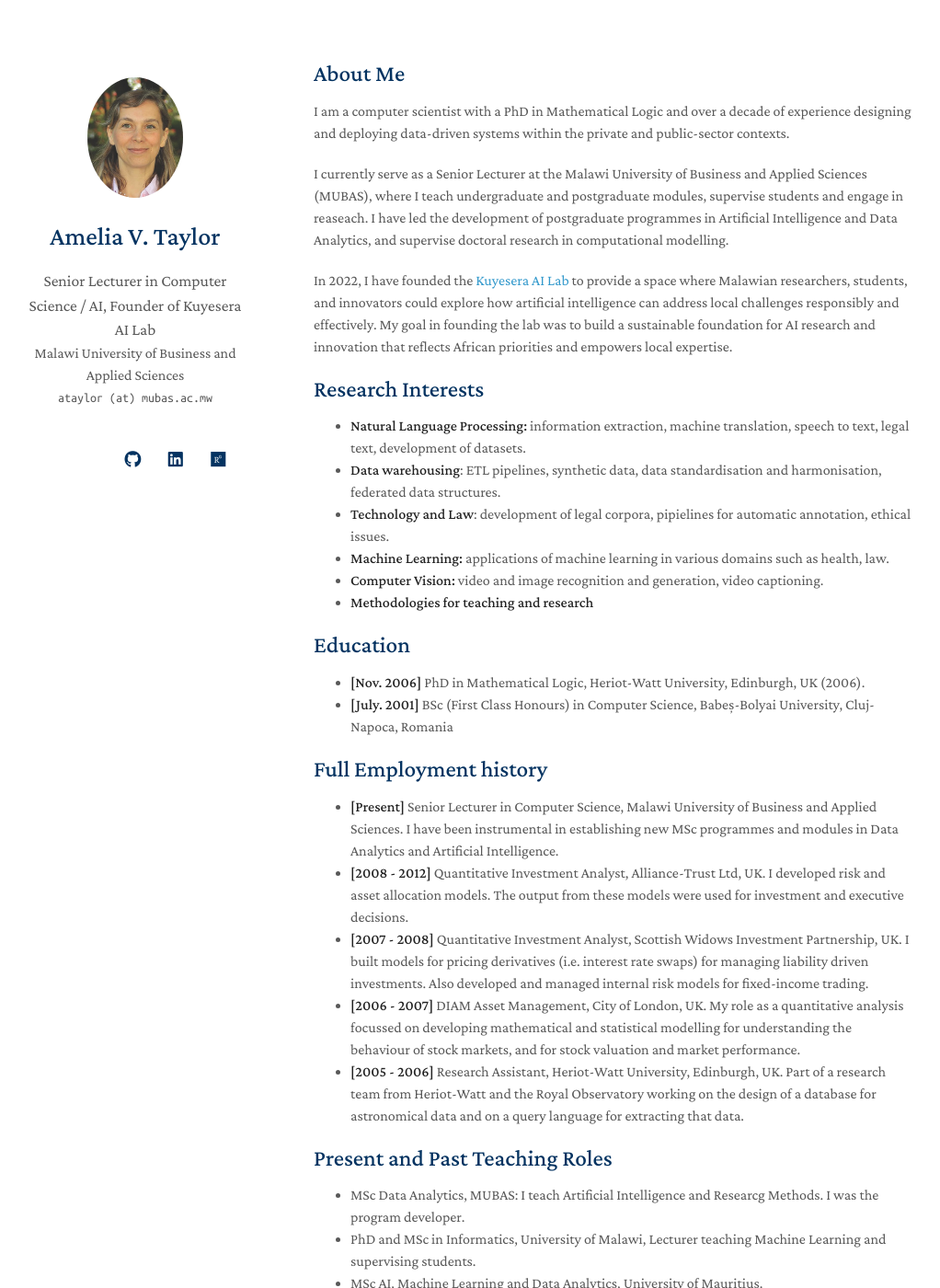
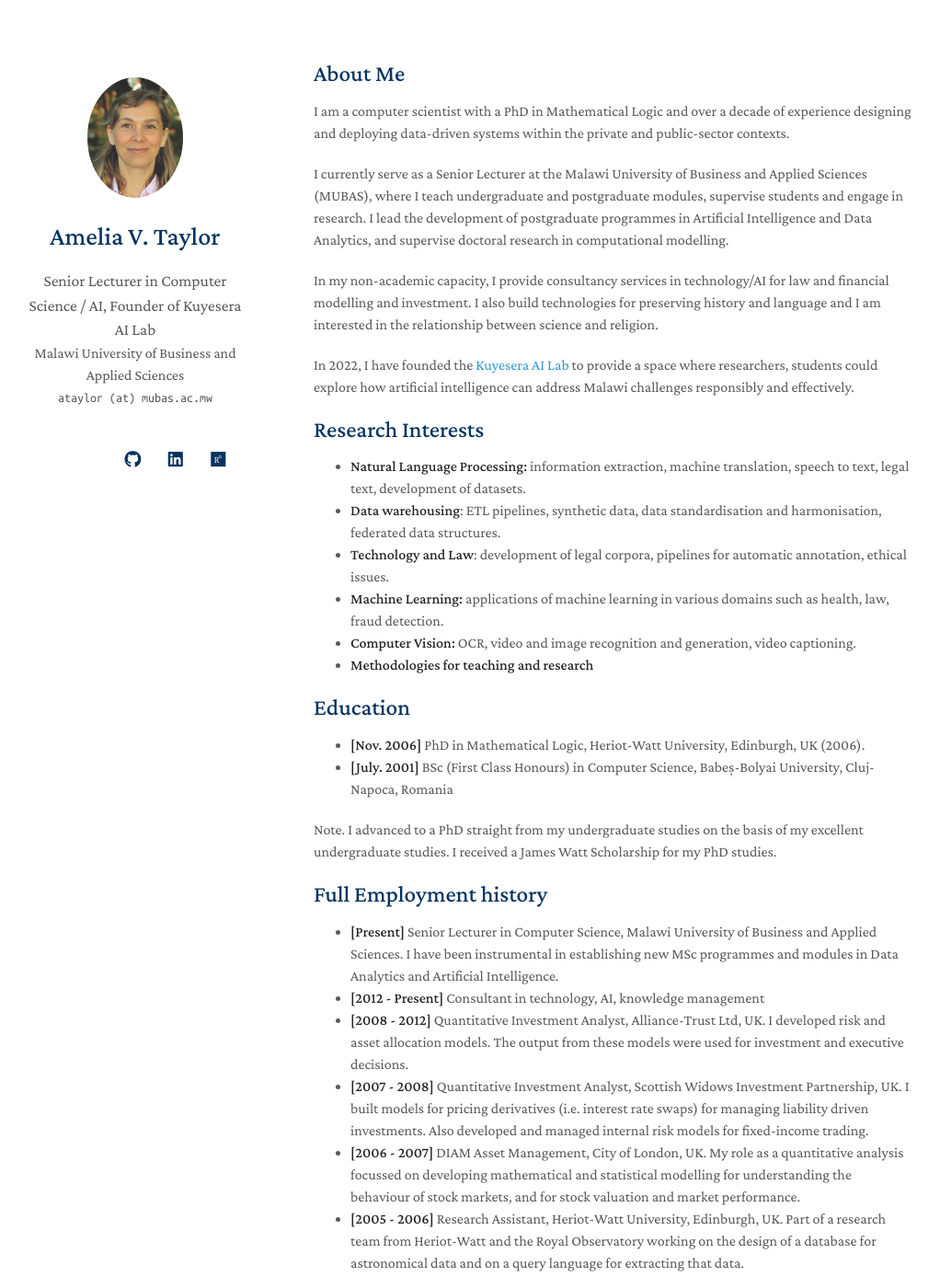
Before and after one commit to avtaylor/ameliataylor.github.io, a Jekyll site: the page built from index.md, in a window 1280 px wide and 1400 px high. Shown: the whole window at 92% size, without its empty margins (129-1151 px from the left). Built offline with Jekyll 4.4.1, drawn with Linux system fonts in a browser that asks for light colours; a style sheet for code colours, icons or effects is not loaded; our own code applies the rules of GitHub Pages for plain Markdown files; some of the changed text lies outside the part shown.

Commit message:
Update index.md
Fixed typos, added students under supervision.

```diff
--- a/index.md
+++ b/index.md
@@ -6,17 +6,19 @@
 
 I am a computer scientist with a PhD in Mathematical Logic and over a decade of experience designing and deploying data-driven systems within the private and public-sector contexts.
 
-I currently serve as a Senior Lecturer at the Malawi University of Business and Applied Sciences (MUBAS), where I teach undergraduate and postgraduate modules, supervise students and engage in reaseach. I have led the development of postgraduate programmes in Artificial Intelligence and Data Analytics, and supervise doctoral research in computational modelling.
+I currently serve as a Senior Lecturer at the Malawi University of Business and Applied Sciences (MUBAS), where I teach undergraduate and postgraduate modules, supervise students and engage in research. I lead the development of postgraduate programmes in Artificial Intelligence and Data Analytics, and supervise doctoral research in computational modelling.
 
-In 2022, I have founded the <a href="https://kailab.tech" target="_blank">Kuyesera AI Lab</a> to provide a space where Malawian researchers, students, and innovators could explore how artificial intelligence can address local challenges responsibly and effectively. My goal in founding the lab was to build a sustainable foundation for AI research and innovation that reflects African priorities and empowers local expertise.
+In my non-academic capacity, I provide consultancy services in technology/AI for law and financial modelling and investment. I also build technologies for preserving history and language and I am interested in the relationship between science and religion.
+
+In 2022, I have founded the <a href="https://kailab.tech" target="_blank">Kuyesera AI Lab</a> to provide a space where researchers, students could explore how artificial intelligence can address Malawi challenges responsibly and effectively.
 
 ## Research Interests
 
 - **Natural Language Processing:** information extraction, machine translation, speech to text, legal text, development of datasets.
 - **Data warehousing**: ETL pipelines, synthetic data, data standardisation and harmonisation, federated data structures.
-- **Technology and Law**: development of legal corpora, pipielines for automatic annotation, ethical issues.
-- **Machine Learning:** applications of machine learning in various domains such as health, law.
-- **Computer Vision:** video and image recognition and generation, video captioning.
+- **Technology and Law**: development of legal corpora, pipelines for automatic annotation, ethical issues.
+- **Machine Learning:** applications of machine learning in various domains such as health, law, fraud detection.
+- **Computer Vision:** OCR, video and image recognition and generation, video captioning.
 - **Methodologies for teaching and research**
 
 ## Education
@@ -24,23 +26,36 @@
 - **[Nov. 2006]** PhD in Mathematical Logic, Heriot-Watt University, Edinburgh, UK (2006).
 - **[July. 2001]** BSc (First Class Honours) in Computer Science, Babeș-Bolyai University, Cluj-Napoca, Romania
 
+Note. I advanced to a PhD straight from my undergraduate studies on the basis of my excellent undergraduate studies. I received a James Watt Scholarship for my PhD studies.
+
 ## Full Employment history
 
 - **[Present]** Senior Lecturer in Computer Science, Malawi University of Business and Applied Sciences. I have been instrumental in establishing new MSc programmes and modules in Data Analytics and Artificial Intelligence.
+- **[2012 - Present]** Consultant in technology, AI, knowledge management
 - **[2008 - 2012]** Quantitative Investment Analyst, Alliance-Trust Ltd, UK. I developed risk and asset allocation models. The output from these models were used for investment and executive decisions.
 - **[2007 - 2008]** Quantitative Investment Analyst, Scottish Widows Investment Partnership, UK. I built models for pricing derivatives (i.e. interest rate swaps) for managing liability driven investments. Also developed and managed internal risk models for fixed-income trading.
 - **[2006 - 2007]** DIAM Asset Management, City of London, UK. My role as a quantitative analysis focussed on developing mathematical and statistical modelling for understanding the behaviour of stock markets, and for stock valuation and market performance.
 - **[2005 - 2006]** Research Assistant, Heriot-Watt University, Edinburgh, UK. Part of a research team from Heriot-Watt and the Royal Observatory working on the design of a database for astronomical data and on a query language for extracting that data.
 
 ## Present and Past Teaching Roles
-- MSc Data Analytics, MUBAS: I teach Artificial Intelligence and Researcg Methods. I was the program developer.
-- PhD and MSc in Informatics, University of Malawi, Lecturer teaching Machine Learning and supervising students.
+- MSc Data Analytics, MUBAS: teaching Artificial Intelligence, Forecasting and Data Analytics and Research Methods. I was the program developer.
+- PhD and MSc in Informatics, University of Malawi, Lecturer teaching Machine Learning and Big Data.
 - MSc AI, Machine Learning and Data Analytics, University of Mauritius.
-- MSc in Bioinformatics, KuHES and Malawi University of Science and Technology: teaching data structures.
+- MSc in Bioinformatics, KuHES and Malawi University of Science and Technology: teaching algorithms and data science modules.
+
+## Selected PhD, MSc and BSc students under supervision
+- Ruth Vellemu, PhD Topic (Predictive modelling for under 5 HIV Care Cascade)
+- Emmanual Mkambankhani, PhD (Speech to text technology for the health domain)
+- Emmanuel Ngalande, PhD Topic (Deep Learning techniques for assessing armyworm infestation using drone imagery)
+- Jacob Mtitimila, MPhil Topic: (ML-driven personalisation of alarm thresholds for paediatric care)
+- Horace	Kwengwere, MSc (Water quality GIS advisory system)
+- Khumbo Moyo, MSc (Expansion of urban green areas using ML)
+- Mtende Kuyokwa BSc (Development of an Explainable AI model for AI assisted TB-detection from X-ray images)
+
 
 ## Events and Grants (in order or relevance)
 - **2022 – 2024** Principal Investigator for MUBAS, INSPIRE Network: Building a data science platform, UNS130629, a Welcome Trust funded project
-- **2023** Winner (one of almost 50 winning projects) of a Global Challenges Grant for Catalyzing Equitable Artificial Intelligence (AI) Use funded by the Bill and Melinda Gates Foundation
+- **2023** Winner (one of almost 50 winning projects) of a Global Challenges Grant for Catalysing Equitable Artificial Intelligence (AI) Use funded by the Bill and Melinda Gates Foundation
 - **2021-2022** Principal Investigator at MUBAS in a consortium led by APHRC, COVID-19 Global South AI and Data Innovation Grant, IDRC, Project ID, 109622
 - **2020** Language Coordinator Chichewa, in a Lacuna funded project, MasakhaNER for developing annotated datasets for African languages
 - **2019 - 2020** AI4D Africa Innovation winner, Automatic classification of legal text in Malawi
@@ -48,8 +63,10 @@
 - **2019** - Data Analytics 1.0 Competition, https://sites.google.com/view/dataanalytics10
 - **2019** AI4D Language Dataset Fellowship
 
+
 ## Consultancies
 - Senior Expert in AI, Chilungamo II (Access to Justice) Programme (2026): Delivered specialised training for the Malawi Judiciary on AI
 - Data Processing and Consulting Services for World Bank (2026 - present): Supports the implementation of a pilot Digital Low-Resource Language Library in Malawi
 
 {% include_relative _includes/publications.md %}
+{% include_relative _includes/services.md %}
```
